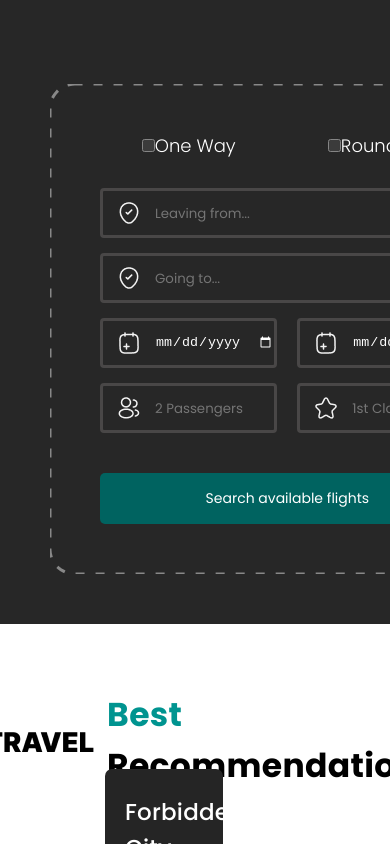
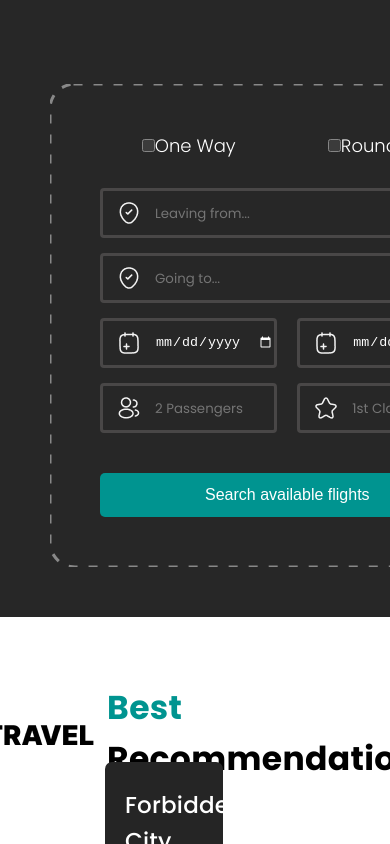
Before and after one commit to ka1x/react-travel-landing-page, a React (Vite) app: page / in a window 390 px wide. Shown: the part 3660-4504 px from the top of the page. Built offline with nearby package versions, Linux system fonts and the light colour scheme.

Commit message:
responsive contact section

```diff
--- a/src/components/booking/Booking.jsx
+++ b/src/components/booking/Booking.jsx
@@ -1,6 +1,6 @@
 import './booking.css';
 import {booking, location, profile, calendar, star} from '../../assets';
-
+import {SubmitBtn} from '../';
 
 const Booking = () => {
 	return (
@@ -44,9 +44,11 @@ const Booking = () => {
 							<img src={star} className='icon' />
 							<input type='number' placeholder='1st Class' id='class' name='class' min={1} max={3} />
 						</div>
-						<input type='submit' value='Search available flights' className='form-booking-submit'></input>
+						{/* <input type='submit' value='Search available flights' className='form-booking-submit'></input> */}
 
 					</div>
+					<SubmitBtn text={'Search available flights'} cname='button--full'></SubmitBtn>
+
 				</form>
 			</div>
 		</section>
--- a/src/components/booking/booking.css
+++ b/src/components/booking/booking.css
@@ -41,6 +41,7 @@
 	grid-template-rows: repeat(6, auto);
 	column-gap: 20px;
 	row-gap: 15px;
+	margin-bottom: 25px;
 }
 
 .form-container .first {
@@ -50,17 +51,6 @@
 	grid-column: 1/-1;
 }
 
-.form-booking-submit {
-	grid-column: 1/-1;
-	background: #006360;
-	border-radius: 5px;
-	outline: none;
-	border: none;
-	padding: 15px 60px;
-	margin-top: 25px;
-	font-size: 14px;
-	font-family: 'Poppins', sans-serif;
-}
 
 .input-box {
 	border: 3px solid #494747;
--- a/src/components/button/Button.jsx
+++ b/src/components/button/Button.jsx
@@ -1,10 +1,13 @@
 import React from 'react'
 import './button.css'
 
-const SubmitBtn = ({text}) => {
+// const STYLES = ['button--full'];
+
+
+const SubmitBtn = ({text, cname}) => {
   return (
     <>
-        <input type='submit' className="button" value={text}></input>
+        <input type='submit' className={`button ${cname}`} value={text}></input>
     </>
   )
 }
--- a/src/components/button/button.css
+++ b/src/components/button/button.css
@@ -1,12 +1,23 @@
 .button {
 	padding: 13px 25px;
 	background: #009490;
-	border-radius: 11px;
+	border-radius: 8px;
 	font-size: 16px;
+	cursor: pointer;
+	border: none;
+	outline: none;
+}
+
+.button--full{
+
+	border-radius: 5px;
+	outline: none;
+	border: none;
+	width: 100%;
 }
 
 @media screen and (max-width: 768px) {
-	.button {
+	.button--main {
 		font-size: 14px;
 	}
 }
--- a/src/components/contact/contact.css
+++ b/src/components/contact/contact.css
@@ -81,13 +81,10 @@ textarea::placeholder {
 }
 
 .form-message input[type='submit'] {
-	background: #006360;
 	padding: 10px 90px;
-	border-radius: 5px;
 	margin: 40px 0 20px;
-	cursor: pointer;
     border: none;
-    /* width: min-content; */
+
 }
 
 .socials-container{
@@ -99,3 +96,36 @@ textarea::placeholder {
     padding:  0 15px;
     margin-bottom: 50px;
 }
+
+@media screen and (max-width: 1360px) {
+
+	.contact-info{
+		padding: 10px 0 0 130px;
+	}
+
+}
+
+@media screen and (max-width: 1050px) {
+
+	.form-message {
+		position: absolute;
+		z-index: 2;
+		left: 50%;
+		transform: translateX(-50%);
+		top: 0;
+		bottom: unset;
+		margin: 150px 0;
+		border-radius: 9px;
+		padding: 10px 30px;
+	}
+
+	.contact-info {
+		margin-top: 350px;
+		left: unset;
+		padding: 0 50px;
+	}
+
+	.contact-info h3 {
+		margin-bottom: 10px;
+	}
+}
--- a/src/components/footer/footer.css
+++ b/src/components/footer/footer.css
@@ -20,14 +20,12 @@
 .footer .logo {
 	margin: 15px;
 }
-.footer .subscribe-form {
-	/* margin-bottom:20px; */
-}
+
 
 .subscribe-form input[type='text'] {
 	padding: 13px ;
 	background: #fff;
-	border-radius: 11px;
+	border-radius: 8px;
 	margin-right: 15px;
 	font-size: 14px;
 	min-width: 300px;
@@ -36,13 +34,6 @@
 .subscribe-form input[type='text']::placeholder {
 	color: #b1b5bb;
 }
-
-/* .subscribe-form input[type='submit'] {
-	padding: 13px 25px;
-	background: #009490;
-	border-radius: 11px;
-	font-size: 16px;
-} */
 
 .footer .line {
 	border-top: 1px solid #fff;
```
